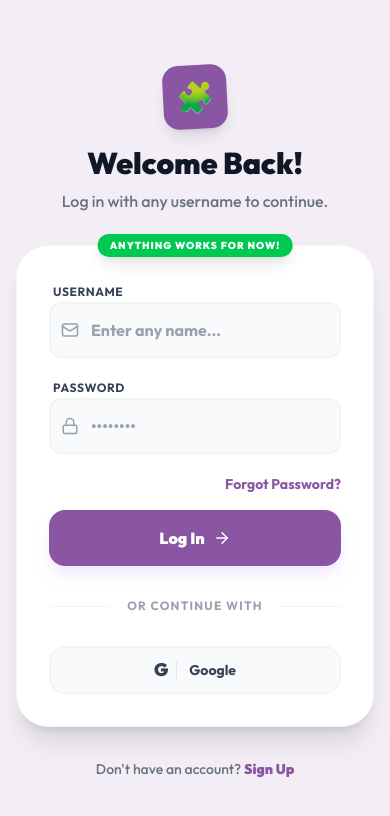
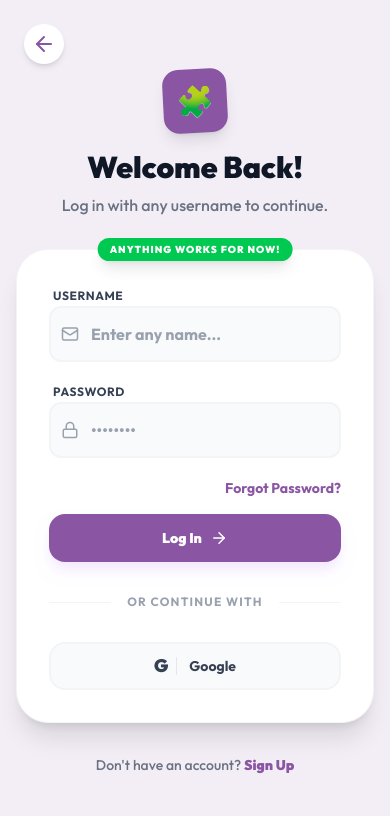
Before and after one commit to Omar-webcloud/Syntaxa, a Next.js app: page /login in a window 390 px wide. Shown: the top 816 px of the page. Built offline with nearby package versions, Linux system fonts and the light colour scheme.

Commit message:
responsive btn

```diff
--- a/src/app/login/page.tsx
+++ b/src/app/login/page.tsx
@@ -2,7 +2,7 @@
 
 import { useState } from "react";
 import Link from "next/link";
-import { Mail, Lock, ArrowRight } from "lucide-react";
+import { Mail, Lock, ArrowRight, ArrowLeft } from "lucide-react";
 import { cn } from "@/lib/utils";
 import { useAuth } from "@/lib/AuthContext";
 import { useRouter } from "next/navigation";
@@ -32,7 +32,14 @@ export default function Login() {
   };
 
   return (
-    <div className="min-h-screen bg-[#F3EEF6] dark:bg-[#0F0A15] flex items-center justify-center p-4 transition-colors duration-300">
+    <div className="min-h-screen bg-[#F3EEF6] dark:bg-[#0F0A15] flex items-center justify-center p-4 transition-colors duration-300 relative">
+      <Link
+        href="/"
+        className="absolute top-6 left-6 p-2 rounded-full bg-white dark:bg-[#1C1625] shadow-md hover:scale-110 active:scale-95 transition-all group"
+      >
+        <ArrowLeft className="text-[#8A56A4] dark:text-[#A87BC7] group-hover:stroke-[3px] transition-all" size={24} />
+      </Link>
+
       <div className="w-full max-w-sm space-y-8">
          <div className="text-center space-y-2">
              <div className="w-16 h-16 bg-[#8A56A4] rounded-2xl mx-auto flex items-center justify-center shadow-lg transform -rotate-3 mb-4">
@@ -90,7 +97,7 @@ export default function Login() {
                     type="submit"
                     disabled={loading}
                     className={cn(
-                        "w-full py-4 bg-[#8A56A4] text-white rounded-2xl font-black shadow-lg shadow-purple-100 dark:shadow-none hover:bg-[#7D4D95] active:scale-[0.98] transition-all flex items-center justify-center gap-2 mt-2",
+                        "w-full py-3.5 sm:py-4 bg-[#8A56A4] text-white rounded-2xl font-black shadow-lg shadow-purple-100 dark:shadow-none hover:bg-[#7D4D95] active:scale-[0.98] transition-all flex items-center justify-center gap-2 mt-2 text-sm sm:text-base",
                         loading && "opacity-70 cursor-not-allowed"
                     )}
                  >
--- a/src/app/signup/page.tsx
+++ b/src/app/signup/page.tsx
@@ -2,7 +2,7 @@
 
 import { useState } from "react";
 import Link from "next/link";
-import { Mail, Lock, User, ArrowRight } from "lucide-react";
+import { Mail, Lock, User, ArrowRight, ArrowLeft } from "lucide-react";
 import { cn } from "@/lib/utils";
 
 export default function Signup() {
@@ -18,7 +18,14 @@ export default function Signup() {
   };
 
   return (
-    <div className="min-h-screen bg-[#F3EEF6] dark:bg-[#0F0A15] flex items-center justify-center p-4 transition-colors duration-300">
+    <div className="min-h-screen bg-[#F3EEF6] dark:bg-[#0F0A15] flex items-center justify-center p-4 transition-colors duration-300 relative">
+      <Link
+        href="/"
+        className="absolute top-6 left-6 p-2 rounded-full bg-white dark:bg-[#1C1625] shadow-md hover:scale-110 active:scale-95 transition-all group"
+      >
+        <ArrowLeft className="text-[#8A56A4] dark:text-[#A87BC7] group-hover:stroke-[3px] transition-all" size={24} />
+      </Link>
+
       <div className="w-full max-w-sm space-y-8">
          <div className="text-center space-y-2">
              <div className="w-16 h-16 bg-gradient-to-br from-violet-500 to-fuchsia-500 rounded-2xl mx-auto flex items-center justify-center shadow-lg transform rotate-3 mb-4">
@@ -77,7 +84,7 @@ export default function Signup() {
                     type="submit"
                     disabled={loading}
                     className={cn(
-                        "w-full py-4 bg-[#111] dark:bg-white text-white dark:text-black rounded-2xl font-black shadow-lg hover:opacity-90 active:scale-[0.98] transition-all flex items-center justify-center gap-2 mt-4",
+                        "w-full py-3.5 sm:py-4 bg-[#111] dark:bg-white text-white dark:text-black rounded-2xl font-black shadow-lg hover:opacity-90 active:scale-[0.98] transition-all flex items-center justify-center gap-2 mt-4 text-sm sm:text-base",
                         loading && "opacity-70 cursor-not-allowed"
                     )}
                  >
--- a/src/components/Dashboard.tsx
+++ b/src/components/Dashboard.tsx
@@ -37,8 +37,8 @@ export default function Dashboard({ onStartQuiz }: DashboardProps) {
         </div>
         {!isAuthenticated && (
           <div className="flex gap-2">
-            <Link href="/login" className="px-4 py-2 rounded-full border border-[#8A56A4] text-[#8A56A4] text-sm font-bold">Sign Up</Link>
-            <Link href="/login" className="px-4 py-2 rounded-full bg-[#8A56A4] text-white text-sm font-bold">Log In</Link>
+            <Link href="/signup" className="px-1 py-1 min-[353px]:px-3 min-[353px]:py-1.5 min-[400px]:px-4 min-[400px]:py-2 rounded border border-[#8A56A4] text-[#8A56A4] text-xs min-[400px]:text-sm font-bold">Sign Up</Link>
+            <Link href="/login" className="px-1 py-1 min-[353px]:px-3 min-[353px]:py-1.5 min-[400px]:px-2 min-[400px]:py-2 rounded bg-[#8A56A4] text-white text-xs min-[400px]:text-sm font-semibold">Log In</Link>
           </div>
         )}
       </div>
```
